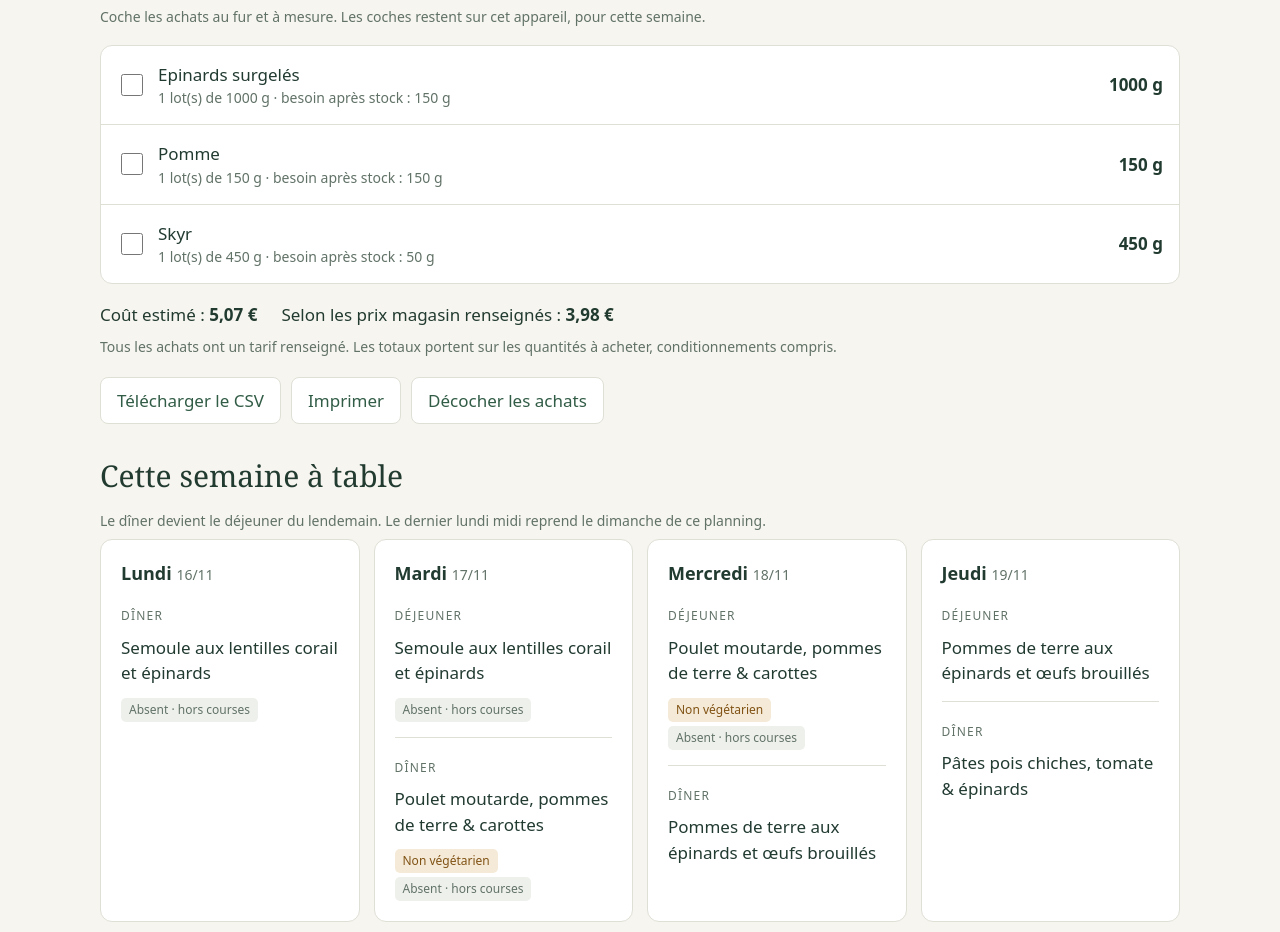
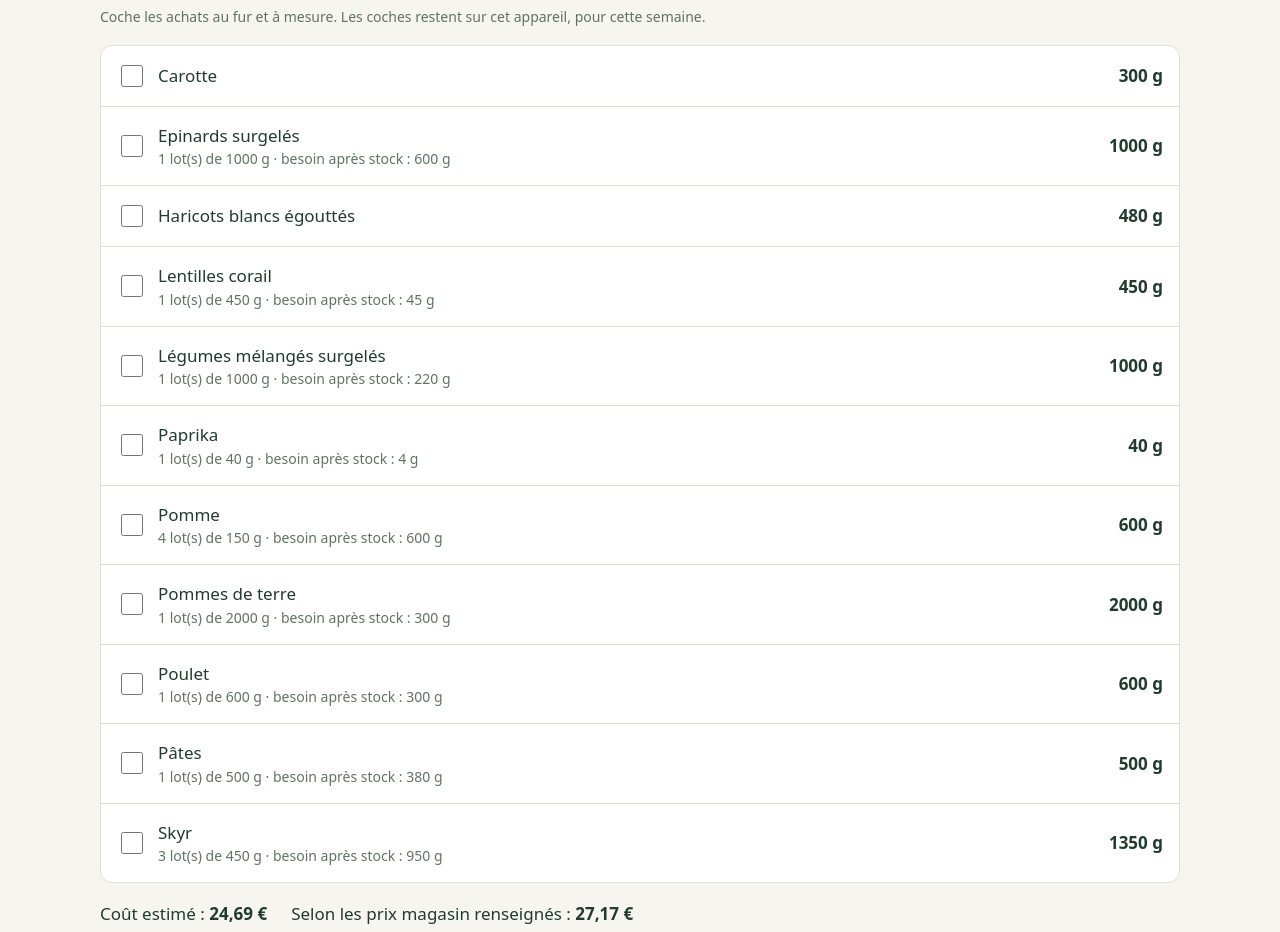
Before and after one commit to Thomas-Toignons/CookingBook, a plain HTML site: page docs/index.html in a window 1280 px wide. Shown: the part 443-1375 px from the top of the page. Drawn offline with Linux system fonts and the light colour scheme.

Commit message:
Actualiser le menu et la liste de courses

```diff
--- a/docs/index.html
+++ b/docs/index.html
@@ -43,30 +43,38 @@
     <div class="signature">CookingBook · À table cette semaine</div>
     <h1>Le menu est prêt.<br>Place aux courses.</h1>
     <p>Du 16/11/2026 au 23/11/2026 · lundi soir au lundi midi suivant</p>
-    <p class="secondaire">Mise à jour le 16/11/2026 à 15:31 · Les courses suivent les présences et le stock renseignés.</p>
+    <p class="secondaire">Mise à jour le 23/11/2026 à 16:14 · Les courses suivent les présences et le stock renseignés.</p>
     <nav aria-label="Navigation"><a href="#courses">Liste de courses</a><a href="#menu">Menu de la semaine</a></nav>
   </header>
   <section id="courses" aria-labelledby="titre-courses">
-    <div class="entete"><h2 id="titre-courses">Dans le panier</h2><span id="progression" aria-live="polite">3 ingrédients</span></div>
+    <div class="entete"><h2 id="titre-courses">Dans le panier</h2><span id="progression" aria-live="polite">11 ingrédients</span></div>
     <p class="secondaire">Coche les achats au fur et à mesure. Les coches restent sur cet appareil, pour cette semaine.</p>
-    <ul class="courses"><li><label for="achat-0"><input id="achat-0" type="checkbox" data-ingredient="Epinards surgelés"><span class="ingredient">Epinards surgelés<small class="secondaire">1 lot(s) de 1000 g · besoin après stock : 150 g</small></span><span class="quantite">1000 g</span></label></li>
-<li><label for="achat-1"><input id="achat-1" type="checkbox" data-ingredient="Pomme"><span class="ingredient">Pomme<small class="secondaire">1 lot(s) de 150 g · besoin après stock : 150 g</small></span><span class="quantite">150 g</span></label></li>
-<li><label for="achat-2"><input id="achat-2" type="checkbox" data-ingredient="Skyr"><span class="ingredient">Skyr<small class="secondaire">1 lot(s) de 450 g · besoin après stock : 50 g</small></span><span class="quantite">450 g</span></label></li></ul>
-    <div class="budget"><span>Coût estimé : <strong>5,07 €</strong></span><span>Selon les prix magasin renseignés : <strong>3,98 €</strong></span></div>
-    <p class="secondaire">Tous les achats ont un tarif renseigné. Les totaux portent sur les quantités à acheter, conditionnements compris.</p>
+    <ul class="courses"><li><label for="achat-0"><input id="achat-0" type="checkbox" data-ingredient="Carotte"><span class="ingredient">Carotte</span><span class="quantite">300 g</span></label></li>
+<li><label for="achat-1"><input id="achat-1" type="checkbox" data-ingredient="Epinards surgelés"><span class="ingredient">Epinards surgelés<small class="secondaire">1 lot(s) de 1000 g · besoin après stock : 600 g</small></span><span class="quantite">1000 g</span></label></li>
+<li><label for="achat-2"><input id="achat-2" type="checkbox" data-ingredient="Haricots blancs égouttés"><span class="ingredient">Haricots blancs égouttés</span><span class="quantite">480 g</span></label></li>
+<li><label for="achat-3"><input id="achat-3" type="checkbox" data-ingredient="Lentilles corail"><span class="ingredient">Lentilles corail<small class="secondaire">1 lot(s) de 450 g · besoin après stock : 45 g</small></span><span class="quantite">450 g</span></label></li>
+<li><label for="achat-4"><input id="achat-4" type="checkbox" data-ingredient="Légumes mélangés surgelés"><span class="ingredient">Légumes mélangés surgelés<small class="secondaire">1 lot(s) de 1000 g · besoin après stock : 220 g</small></span><span class="quantite">1000 g</span></label></li>
+<li><label for="achat-5"><input id="achat-5" type="checkbox" data-ingredient="Paprika"><span class="ingredient">Paprika<small class="secondaire">1 lot(s) de 40 g · besoin après stock : 4 g</small></span><span class="quantite">40 g</span></label></li>
+<li><label for="achat-6"><input id="achat-6" type="checkbox" data-ingredient="Pomme"><span class="ingredient">Pomme<small class="secondaire">4 lot(s) de 150 g · besoin après stock : 600 g</small></span><span class="quantite">600 g</span></label></li>
+<li><label for="achat-7"><input id="achat-7" type="checkbox" data-ingredient="Pommes de terre"><span class="ingredient">Pommes de terre<small class="secondaire">1 lot(s) de 2000 g · besoin après stock : 300 g</small></span><span class="quantite">2000 g</span></label></li>
+<li><label for="achat-8"><input id="achat-8" type="checkbox" data-ingredient="Poulet"><span class="ingredient">Poulet<small class="secondaire">1 lot(s) de 600 g · besoin après stock : 300 g</small></span><span class="quantite">600 g</span></label></li>
+<li><label for="achat-9"><input id="achat-9" type="checkbox" data-ingredient="Pâtes"><span class="ingredient">Pâtes<small class="secondaire">1 lot(s) de 500 g · besoin après stock : 380 g</small></span><span class="quantite">500 g</span></label></li>
+<li><label for="achat-10"><input id="achat-10" type="checkbox" data-ingredient="Skyr"><span class="ingredient">Skyr<small class="secondaire">3 lot(s) de 450 g · besoin après stock : 950 g</small></span><span class="quantite">1350 g</span></label></li></ul>
+    <div class="budget"><span>Coût estimé : <strong>24,69 €</strong></span><span>Selon les prix magasin renseignés : <strong>27,17 €</strong></span></div>
+    <p class="secondaire">Estimation incomplète : 1 tarif(s) manquant(s). Total magasin incomplet : 1 tarif(s) manquant(s). Les totaux portent sur les quantités à acheter, conditionnements compris.</p>
     <div class="actions"><a href="courses.csv" download>Télécharger le CSV</a><button id="imprimer" type="button">Imprimer</button><button id="reinitialiser" type="button">Décocher les achats</button></div>
   </section>
   <section id="menu" aria-labelledby="titre-menu">
     <h2 id="titre-menu">Cette semaine à table</h2>
     <p class="secondaire">Le dîner devient le déjeuner du lendemain. Le dernier lundi midi reprend le dimanche de ce planning.</p>
-    <div class="grille"><article class="jour"><h3>Lundi <small>16/11</small></h3><div class="repas"><span class="label">Dîner</span><p>Semoule aux lentilles corail et épinards</p><span class="absent">Absent · hors courses</span></div></article>
-<article class="jour"><h3>Mardi <small>17/11</small></h3><div class="repas"><span class="label">Déjeuner</span><p>Semoule aux lentilles corail et épinards</p><span class="absent">Absent · hors courses</span></div><div class="repas"><span class="label">Dîner</span><p>Poulet moutarde, pommes de terre &amp; carottes</p><span class="badge">Non végétarien</span><span class="absent">Absent · hors courses</span></div></article>
-<article class="jour"><h3>Mercredi <small>18/11</small></h3><div class="repas"><span class="label">Déjeuner</span><p>Poulet moutarde, pommes de terre &amp; carottes</p><span class="badge">Non végétarien</span><span class="absent">Absent · hors courses</span></div><div class="repas"><span class="label">Dîner</span><p>Pommes de terre aux épinards et œufs brouillés</p></div></article>
+    <div class="grille"><article class="jour"><h3>Lundi <small>16/11</small></h3><div class="repas"><span class="label">Dîner</span><p>Semoule aux lentilles corail et épinards</p></div></article>
+<article class="jour"><h3>Mardi <small>17/11</small></h3><div class="repas"><span class="label">Déjeuner</span><p>Semoule aux lentilles corail et épinards</p></div><div class="repas"><span class="label">Dîner</span><p>Poulet moutarde, pommes de terre &amp; carottes</p><span class="badge">Non végétarien</span></div></article>
+<article class="jour"><h3>Mercredi <small>18/11</small></h3><div class="repas"><span class="label">Déjeuner</span><p>Poulet moutarde, pommes de terre &amp; carottes</p><span class="badge">Non végétarien</span></div><div class="repas"><span class="label">Dîner</span><p>Pommes de terre aux épinards et œufs brouillés</p></div></article>
 <article class="jour"><h3>Jeudi <small>19/11</small></h3><div class="repas"><span class="label">Déjeuner</span><p>Pommes de terre aux épinards et œufs brouillés</p></div><div class="repas"><span class="label">Dîner</span><p>Pâtes pois chiches, tomate &amp; épinards</p></div></article>
 <article class="jour"><h3>Vendredi <small>20/11</small></h3><div class="repas"><span class="label">Déjeuner</span><p>Pâtes pois chiches, tomate &amp; épinards</p></div><div class="repas"><span class="label">Dîner</span><p>Semoule, pois chiches &amp; légumes</p><span class="absent">Absent · hors courses</span></div></article>
 <article class="jour"><h3>Samedi <small>21/11</small></h3><div class="repas"><span class="label">Déjeuner</span><p>Semoule, pois chiches &amp; légumes</p><span class="absent">Absent · hors courses</span></div><div class="repas"><span class="label">Dîner</span><p>Poulet curry, carottes &amp; riz</p><span class="badge">Non végétarien</span><span class="absent">Absent · hors courses</span></div></article>
-<article class="jour"><h3>Dimanche <small>22/11</small></h3><div class="repas"><span class="label">Déjeuner</span><p>Poulet curry, carottes &amp; riz</p><span class="badge">Non végétarien</span><span class="absent">Absent · hors courses</span></div><div class="repas"><span class="label">Dîner</span><p>Minestrone épais aux haricots blancs et pâtes</p><span class="absent">Absent · hors courses</span></div></article>
-<article class="jour"><h3>Lundi <small>23/11</small></h3><div class="repas"><span class="label">Déjeuner · restes du dimanche</span><p>Minestrone épais aux haricots blancs et pâtes</p><span class="absent">Absent · hors courses</span></div></article></div>
+<article class="jour"><h3>Dimanche <small>22/11</small></h3><div class="repas"><span class="label">Déjeuner</span><p>Poulet curry, carottes &amp; riz</p><span class="badge">Non végétarien</span><span class="absent">Absent · hors courses</span></div><div class="repas"><span class="label">Dîner</span><p>Minestrone épais aux haricots blancs et pâtes</p></div></article>
+<article class="jour"><h3>Lundi <small>23/11</small></h3><div class="repas"><span class="label">Déjeuner · restes du dimanche</span><p>Minestrone épais aux haricots blancs et pâtes</p></div></article></div>
   </section>
   <footer class="secondaire">CookingBook · Une liste commune, des coches propres à chaque appareil.</footer>
 </main>
```
Also changed, not shown: docs/courses.csv (+11 -3 lines), 1 other file.
